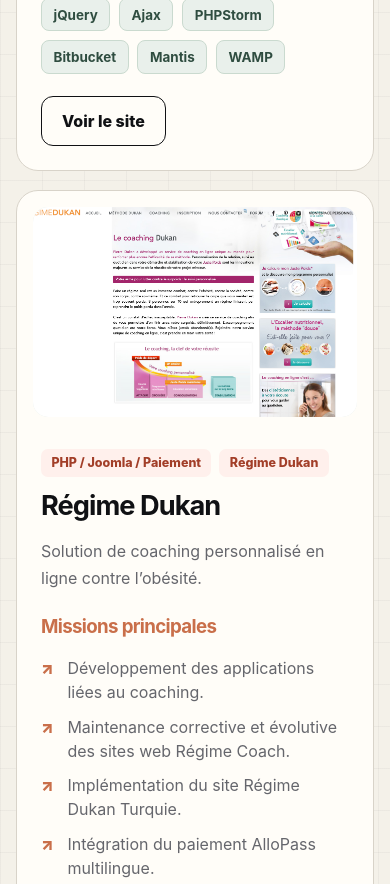
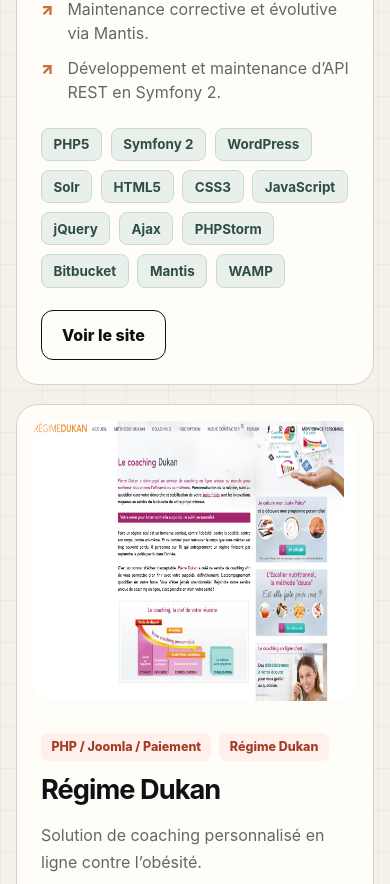
Before and after one commit to tiemsy/portefolio, a PHP site: page /pages/realizations.php in a window 390 px wide. Shown: the part 5616-6500 px from the top of the page. Run offline with PHP 8.4, Linux system fonts and the light colour scheme.

Commit message:
update css

```diff
--- a/assets/css/style.css
+++ b/assets/css/style.css
@@ -353,7 +353,7 @@ main { overflow: hidden; }
 .realizations-grid { display: grid; gap: 1.2rem; }
 .realization-card { display: grid; grid-template-columns: minmax(240px,.85fr) 1.4fr; gap: 1.5rem; padding: 1rem; overflow: hidden; box-shadow: none; }
 .realization-media { min-height: 280px; display: grid; place-items: center; overflow: hidden; background: #e5ede7; border-radius: calc(var(--radius) - 7px); }
-.realization-media img { width: 100%; height: 100%; min-height: 280px; object-fit: cover; display: block; transition: transform .45s ease; }
+.realization-media img { width: 100%; height: 100%; min-height: 280px; display: block; transition: transform .45s ease; }
 .realization-card:hover .realization-media img { transform: scale(1.035); }
 .realization-media span { color: var(--blue); font-size: 3rem; font-weight: 900; }
 .realization-content { padding: .8rem .8rem .8rem 0; }
@@ -446,7 +446,7 @@ select { appearance: none; }
     .section { padding-block: 4rem; }
     .page-hero { padding-top: 6rem; }
     .form-grid, .checkbox-group { grid-template-columns: 1fr; display: grid; }
-    .realization-media, .realization-media img { min-height: 210px; }
+    .realization-media { min-height: 210px; }
 }
 @media (prefers-reduced-motion: reduce) {
     *, *::before, *::after { scroll-behavior: auto !important; animation-duration: .01ms !important; transition-duration: .01ms !important; }
```
Also changed, not shown: images/realizations/barasira.png (added).
